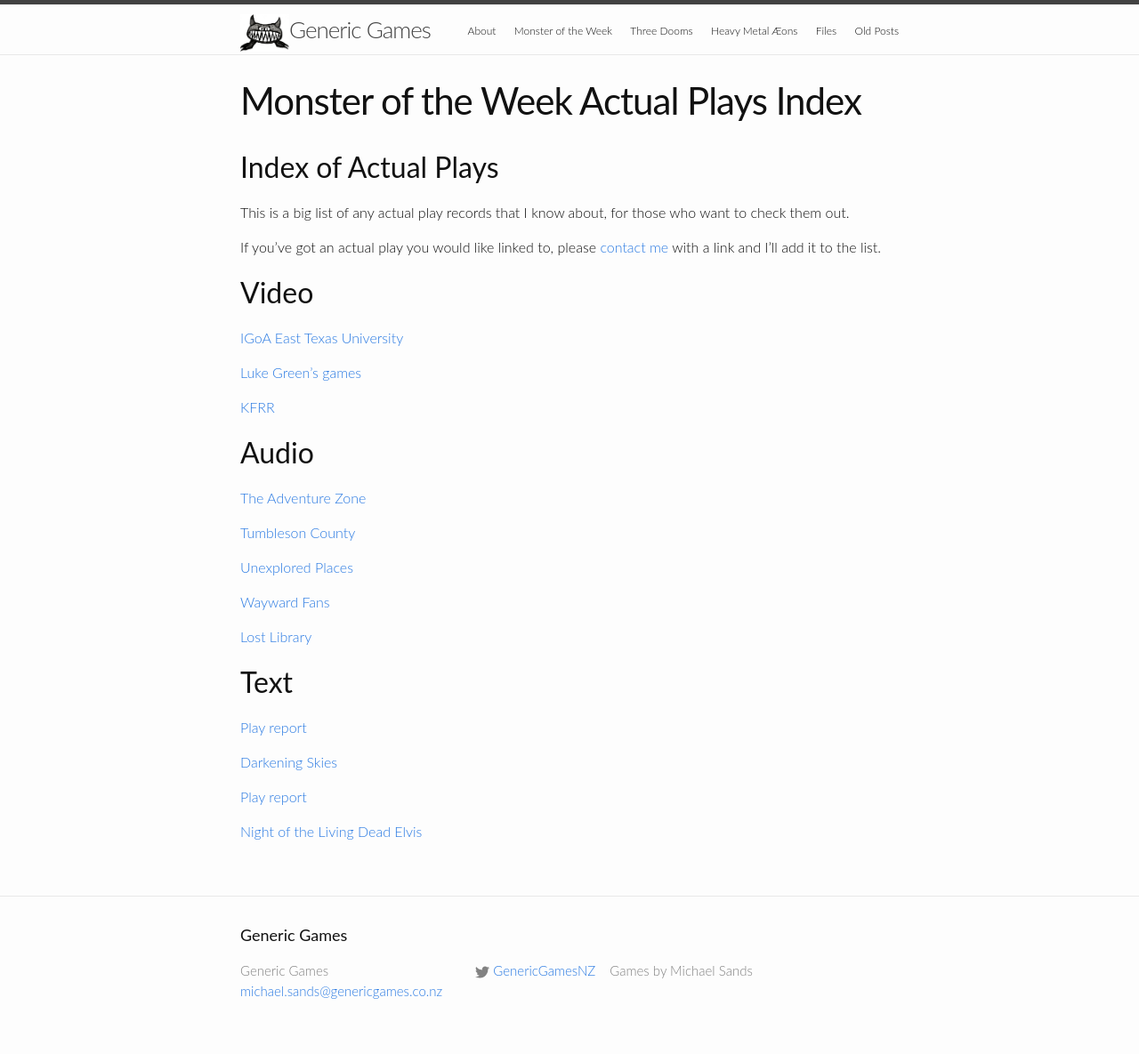
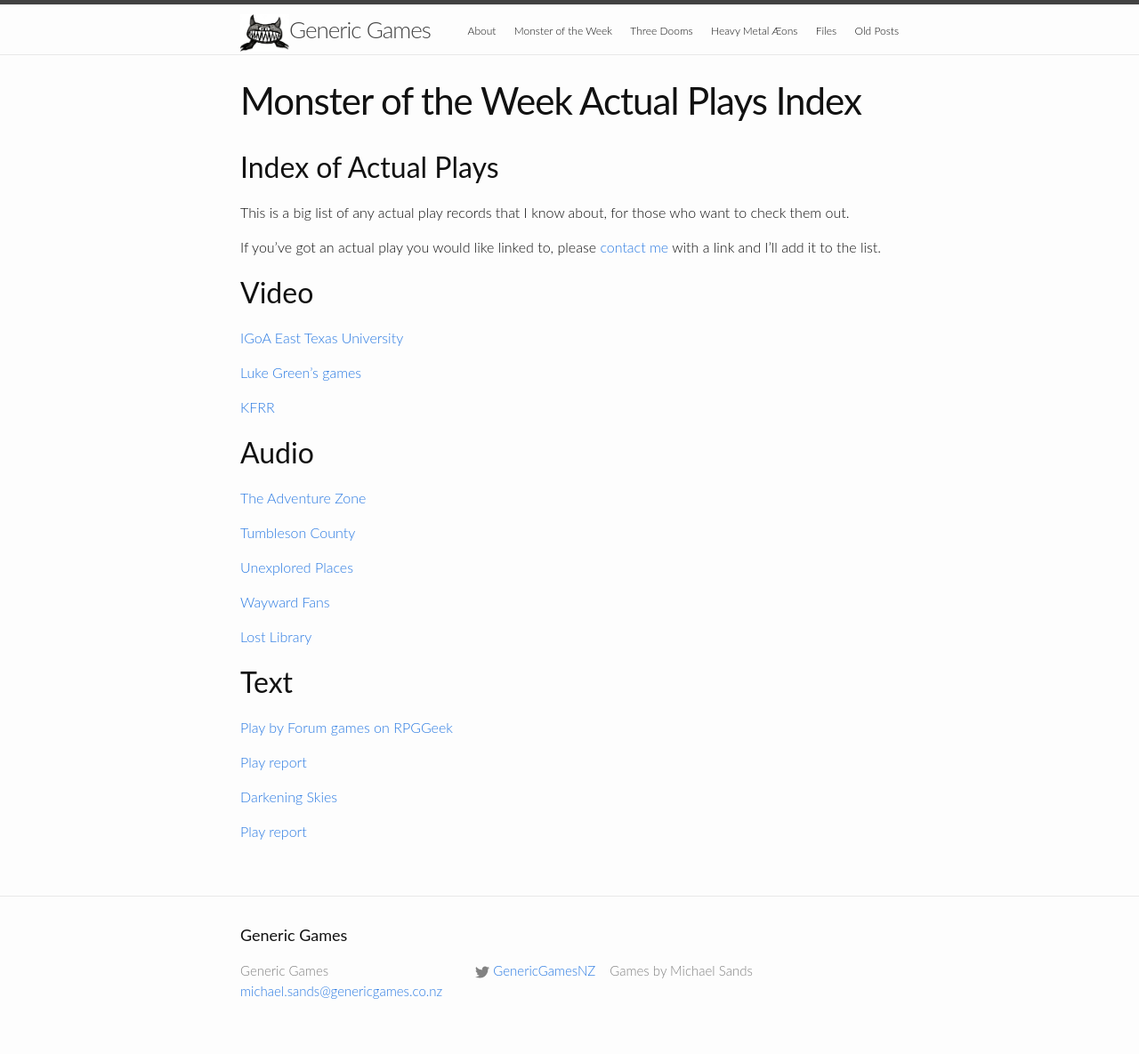
Before and after one commit to michael-sands/generic_games_site, a Jekyll site: the page built from motw_actual_plays.md, in a window 1280 px wide. Shown: the whole page at 89% size. Built offline with Jekyll 4.4.1, drawn with Linux system fonts in a browser that asks for light colours.

Commit message:
add rpggeek, remove dead link

```diff
--- a/motw_actual_plays.md
+++ b/motw_actual_plays.md
@@ -31,11 +31,11 @@
 
 Text
 ----
+[Play by Forum games on RPGGeek](https://rpggeek.com/forum/1208385/monster-week/play-forum)
+
 [Play report](http://forums.somethingawful.com/showthread.php?threadid=3501383&pagenumber=10#post407155725)
 
 [Darkening Skies](http://story-games.com/forums/discussion/15731/monster-of-the-week-at-conception
 http://jankcast.com/archives/2046)
 
 [Play report](http://rpggeek.com/thread/862434/shs-7-42-campaign-part-1-set-up)
-
-[Night of the Living Dead Elvis](http://lostzeppo.blogspot.co.uk/2012/11/monster-of-week-gugacon-one-shot-jersey.html)
```
